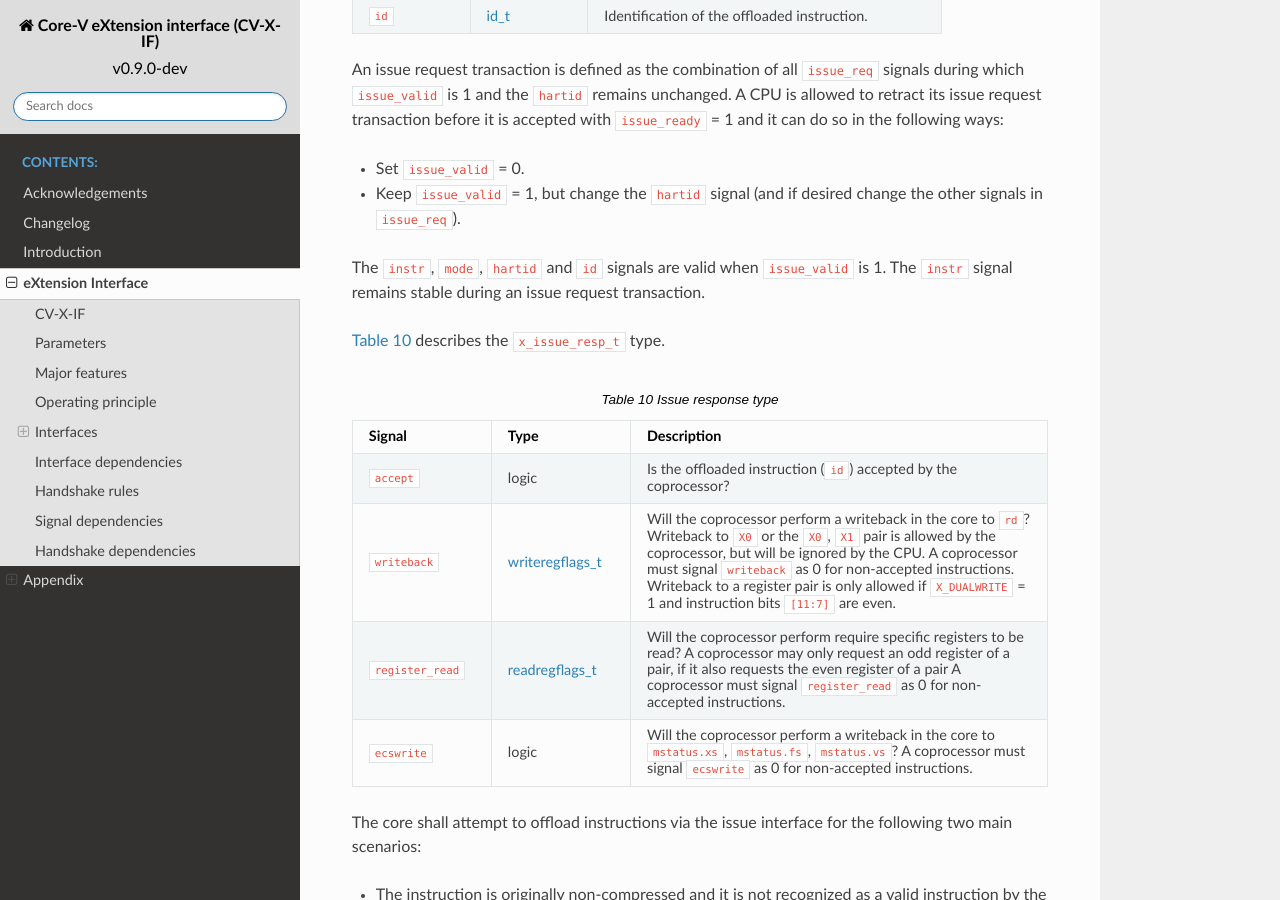
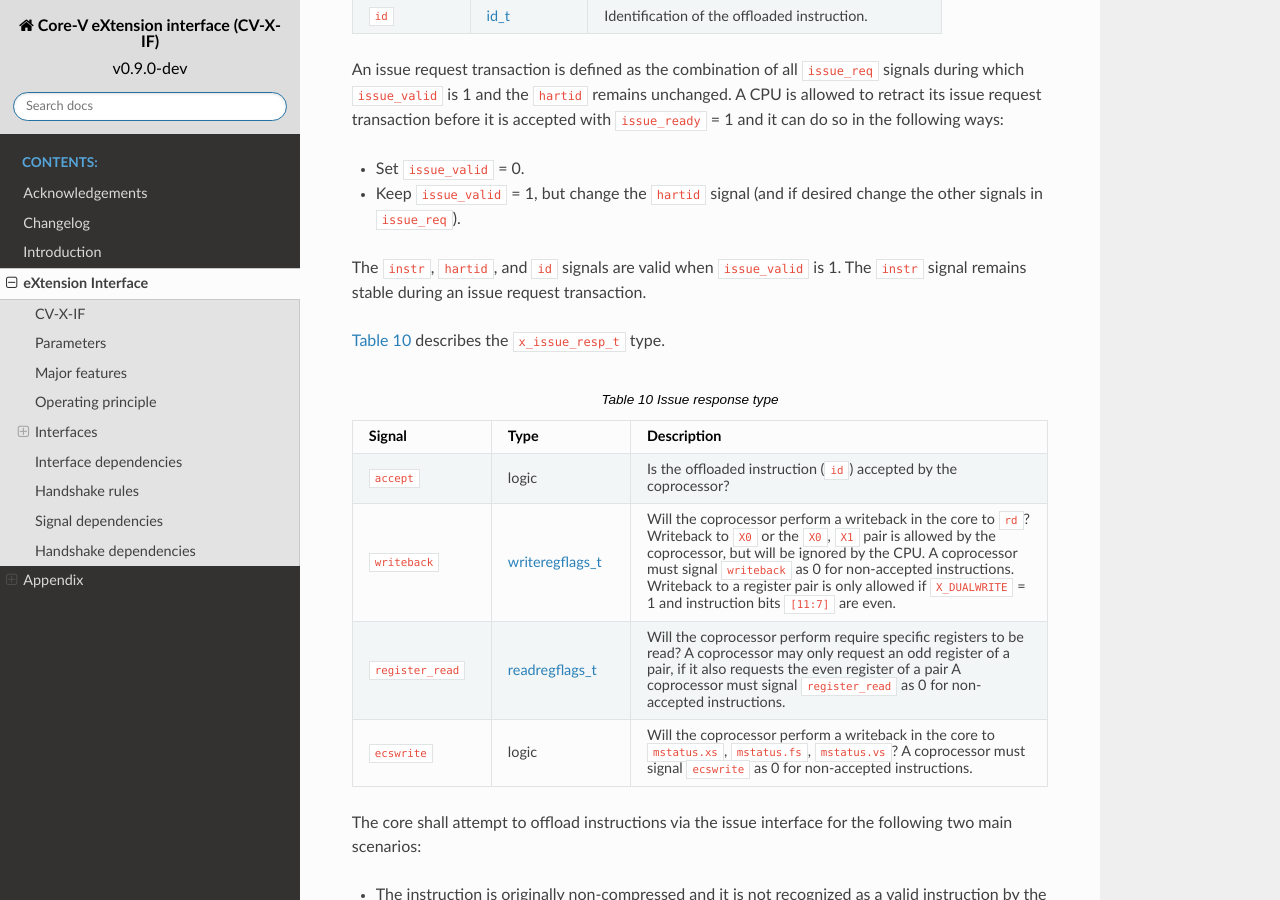
Before and after one commit to openhwgroup/core-v-xif, a Sphinx documentation site: the page built from docs/source/x_ext.rst, in a window 1280 px wide and 900 px high, scrolled down 8385 px. Built offline with Sphinx 7.4.7 and the Read the Docs theme 2.0.0, drawn with Linux system fonts in a browser that asks for light colours.

Commit message:
Moving explanation regarding issue_request.mode into memory if specific part

```diff
--- a/docs/source/x_ext.rst
+++ b/docs/source/x_ext.rst
@@ -420,7 +420,7 @@ A |processor| is allowed to retract its issue request transaction before it is a
 * Set ``issue_valid`` = 0.
 * Keep ``issue_valid`` = 1, but change the ``hartid`` signal (and if desired change the other signals in ``issue_req``).
 
-The ``instr``, ``mode``, ``hartid`` and ``id`` signals are valid when ``issue_valid`` is 1.
+The ``instr``, ``hartid``, and ``id`` signals are valid when ``issue_valid`` is 1.
 The ``instr`` signal remains stable during an issue request transaction.
 
 .. only:: MemoryIf
```
Also changed, not shown: other parts of docs/source/x_ext.rst (+2 -0 lines).
